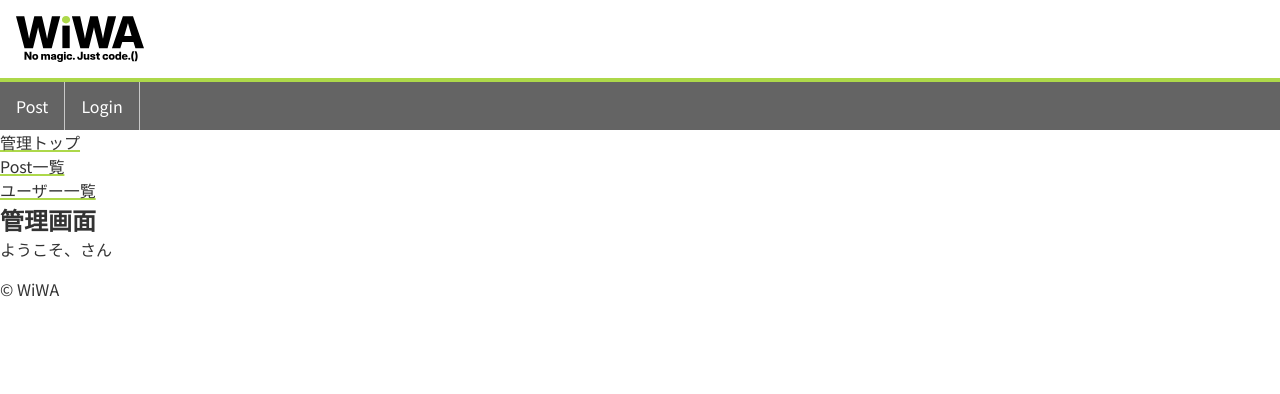
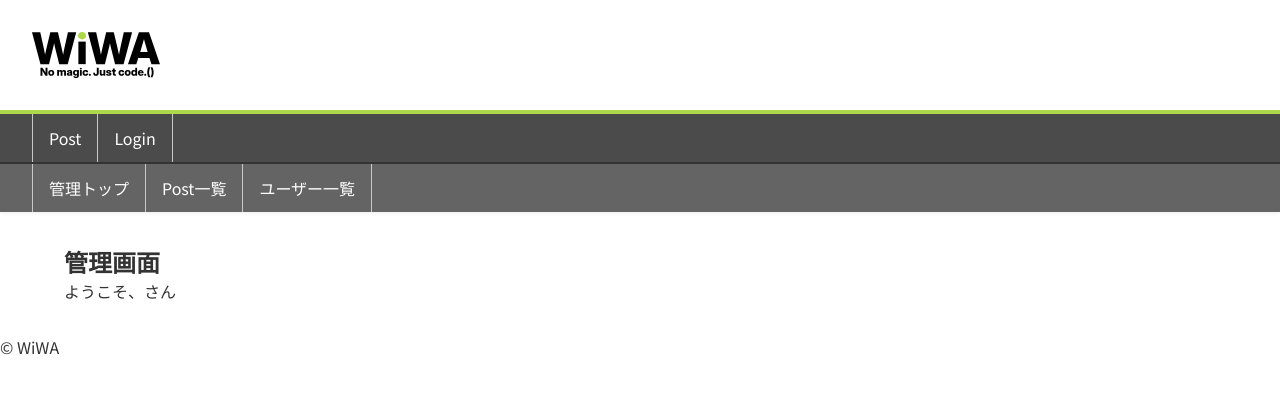
Before and after one commit to Kazushi-Nomura-wiwa/wiwa, a Python web app: template wiwa/templates/html/admin/index.html in a window 1280 px wide. Shown: the top 394 px of the page. Run offline with Jinja, Linux system fonts and the light colour scheme; the template is opened without the code that fills it, so the values that code supplies are empty.

Commit message:
CSS制作

```diff
--- a/wiwa/templates/partials/admin_header.html
+++ b/wiwa/templates/partials/admin_header.html
@@ -1,11 +1,14 @@
 <!-- パスとファイル名: wiwa/templates/html/partials/admin_header.html -->
     <header class="site-header">
+        <div class="site-header__top">
             <h1 class="site-header__title"><a href="/" class="site-header__link"><img src="/static/themes/default/img/wiwa_logo.svg" alt="WiWA No magic. Just code.()"></a></h1>
 
         {% if current_user %}
                 <p class="site-header__login-status">ログイン中：{{ current_user.display_name or current_user.username }}</p>
         {% endif %}
+        </div>
 
+        <div class="site-header__bottom">
             <nav class="global-nav">
                 <ul class="global-nav__list">
                     <li class="global-nav__item"><a href="/post" class="global-nav__link">Post</a></li>
@@ -24,4 +27,5 @@
                     <li class="admin-nav__item"><a href="/admin/users/list" class="admin-nav__link">ユーザー一覧</a></li>
                 </ul>
             </nav>
+        </div>
     </header>
--- a/wiwa/templates/partials/header.html
+++ b/wiwa/templates/partials/header.html
@@ -1,10 +1,14 @@
 <!-- パスとファイル名: wiwa/templates/html/partials/header.html -->
     <header class="site-header">
+        <div class="site-header__top">
             <h1 class="site-header__title"><a href="/" class="site-header__link"><img src="/static/themes/default/img/wiwa_logo.svg" alt="WiWA No magic. Just code.()"></a></h1>
 
         {% if current_user %}
                 <p class="site-header__login-status">ログイン中：{{ current_user.display_name or current_user.username }}</p>
         {% endif %}
+        </div>
+
+        <div class="site-header__bottom">
             <nav class="global-nav">
                 <ul class="global-nav__list">
                     <li class="global-nav__item"><a href="/post" class="global-nav__link">Post</a></li>
@@ -16,4 +20,5 @@
                     {% endif %}
                 </ul>
             </nav>
+        </div>
     </header>
--- a/wiwa/templates/static/themes/default/css/style.css
+++ b/wiwa/templates/static/themes/default/css/style.css
@@ -3,8 +3,10 @@
 :root{
     /* ---------- カスタムプロパティ(カラー設定ほか) ---------- */
     --white-color: rgba(255 255 255 / 100%);
+    --black-color: rgba(0 0 0 / 100%);
     --text-color: rgba(51 51 51 / 100%);
     --ash-color: rgba(100 100 100 / 100%);
+    --dark-ash-color: rgba(75 75 75 / 100%);
     --light-ash-color: rgba(200 200 200 / 100%);
     --green-color: rgba(173 216 74 / 100%);
 
@@ -72,28 +74,27 @@ address{
 }
 
 /* スマホ版 */
-.site-header__title{
-    margin: 1rem;
-    width: 8rem;
+/* ヘッダー */
+.site-header {
+    position:sticky;
+    top:0;
+    z-index: 100;
+    background-color: var(--white-color);
+    box-shadow: 0 1px 4px rgba(0 0 0 / 8%);
 }
-.global-nav{
-    background-color: var(--ash-color);
-    border-top: 0.25rem solid var(--green-color);
+.site-header__top {
+    display: flex;
+    align-items: center;
+    justify-content: space-between;
+    padding: 2rem;
 }
 
-.global-nav__list{
-    display: flex;
-    flex-wrap: wrap;
+.site-header__login-status {
+    margin: 0 0 0 auto;
 }
 
-.global-nav__item{
-    padding: 0.75rem 1rem;
-    border-right:1px solid var(--light-ash-color);
-}
-
-.global-nav__link{
-    color: var(--white-color) !important;
-    text-decoration: none !important;
+.site-header__title{
+    width: 8rem;
 }
 
 .site-header__link {
@@ -101,6 +102,67 @@ address{
     width: 8rem;
 }
 
-.site-header__link img{
+.site-header__link img {
     width: 8rem;
 }
+
+.site-header__login-status {
+    margin-left: auto;
+}
+
+.site-header__bottom {
+    background-color: var(--dark-ash-color);
+    border-top: 0.25rem solid var(--green-color);
+}
+
+/* グローバルナビゲーション */
+.global-nav {
+    margin-left:2rem;
+}
+
+.global-nav__list {
+    display: flex;
+    flex-wrap: wrap;
+    border-left:1px solid var(--light-ash-color);
+}
+
+.global-nav__item {
+    border-right:1px solid var(--light-ash-color);
+}
+
+.global-nav__link {
+    display: block;
+    padding: 0.75rem 1rem;
+    color: var(--white-color) !important;
+    text-decoration: none !important;
+}
+
+/* 管理者用ナビゲーション */
+.admin-nav {
+    background-color: var(--ash-color);
+    border-top: 0.125rem solid var(--text-color);
+}
+
+.admin-nav__list {
+    display: flex;
+    margin-left: 2rem;
+    padding: 0;
+    border-left:1px solid var(--light-ash-color);
+}
+
+.admin-nav__item {
+    border-right:1px solid var(--light-ash-color);
+}
+
+.admin-nav__link {
+    display: block;
+    padding: 0.75rem 1rem;
+    color: var(--white-color) !important;
+    text-decoration: none !important;
+}
+
+/* メインコンテンツ */
+main {
+    width: 90%;
+    margin: 2rem auto;
+}
```
Also changed, not shown: wiwa/routes.py (deleted, +0 -35 lines). Lines whose indentation alone changed are shown as unchanged.
